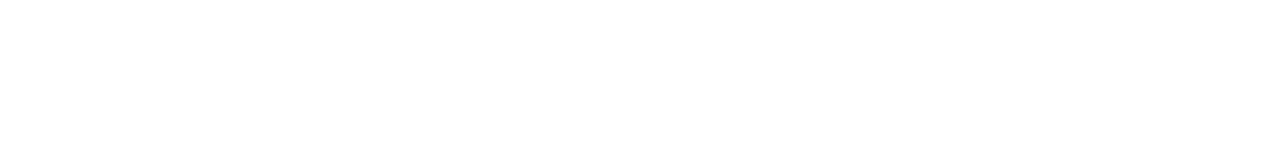
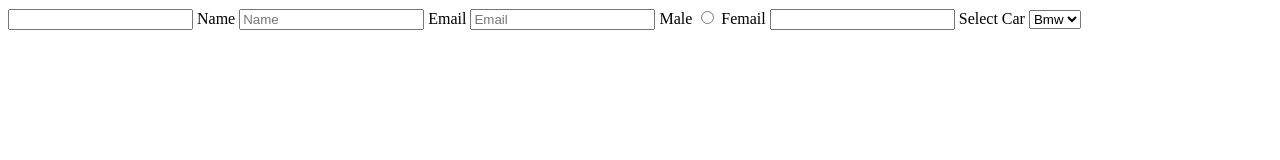
Before and after one commit to acciojob/signup-form-car-badrudoza, a website: page main.html in a window 1280 px wide. Drawn offline with Linux system fonts and the light colour scheme.

Commit message:
created a submission

```diff
--- a/main.html
+++ b/main.html
@@ -7,6 +7,28 @@
 </head>
 
 <body>
+
+	<label for=""></label>
+	<input type="" id="" placeholder="">
+
+	<label for="name">Name</label>
+	<input type="text" id="name" placeholder="Name" required >
+
+	<label for="">Email</label>
+	<input type="email" id="email" placeholder="Email" required>
+
+	<label for="gender_m">Male</label>
+	<input type="radio" id="gender_m" name="gender" required>
+
+	<label for="gender_f">Femail</label>
+	<input type="gender" id="gender_f" name="gender" required>
+
+	<label for="cars">Select Car</label>
+	<select type="select" id="cars">
+		<option>Bmw</option>
+		<option>Audi</option>
+		<option>Tata</option>
+	</select>
 	<!-- the entire body must be written by student -->
     <script type="text/javascript" src="./script.js">
 </script>
```
